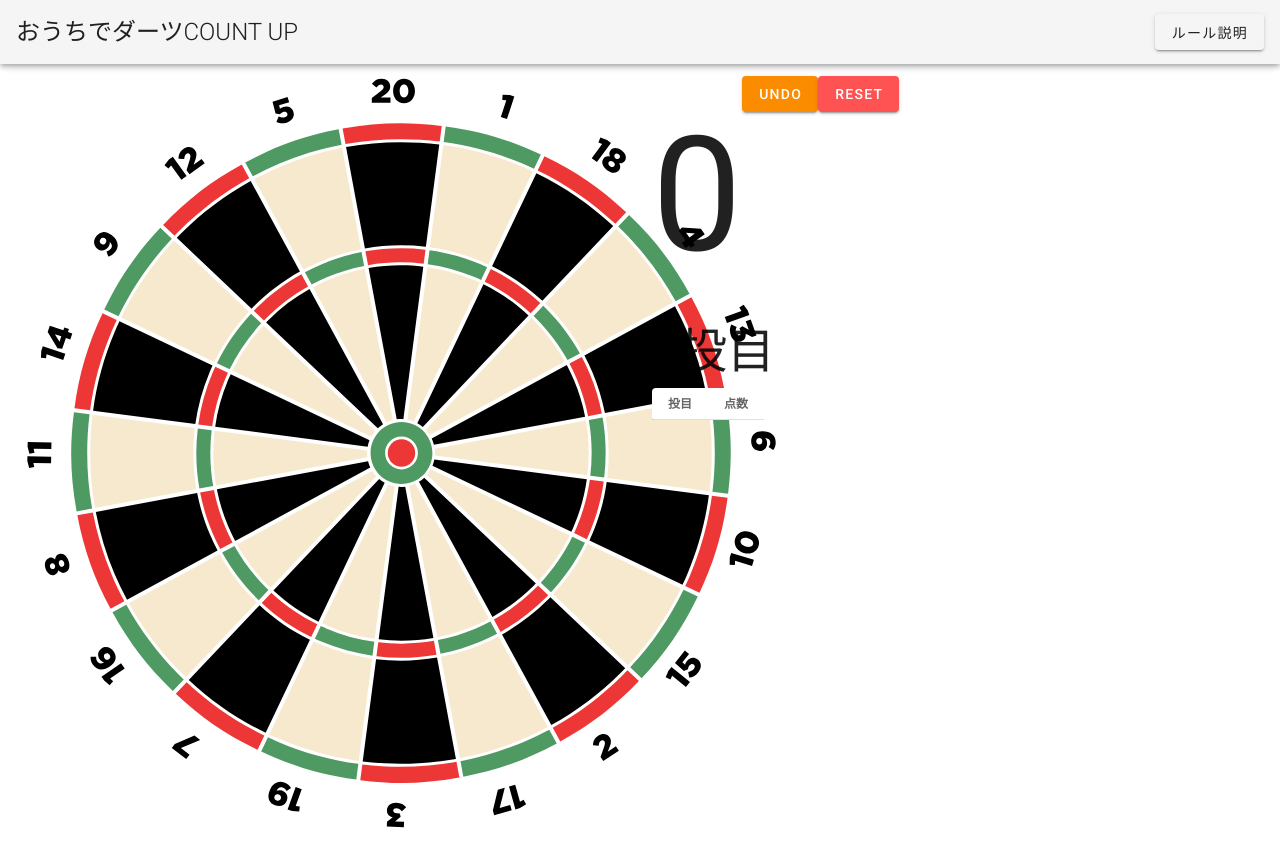
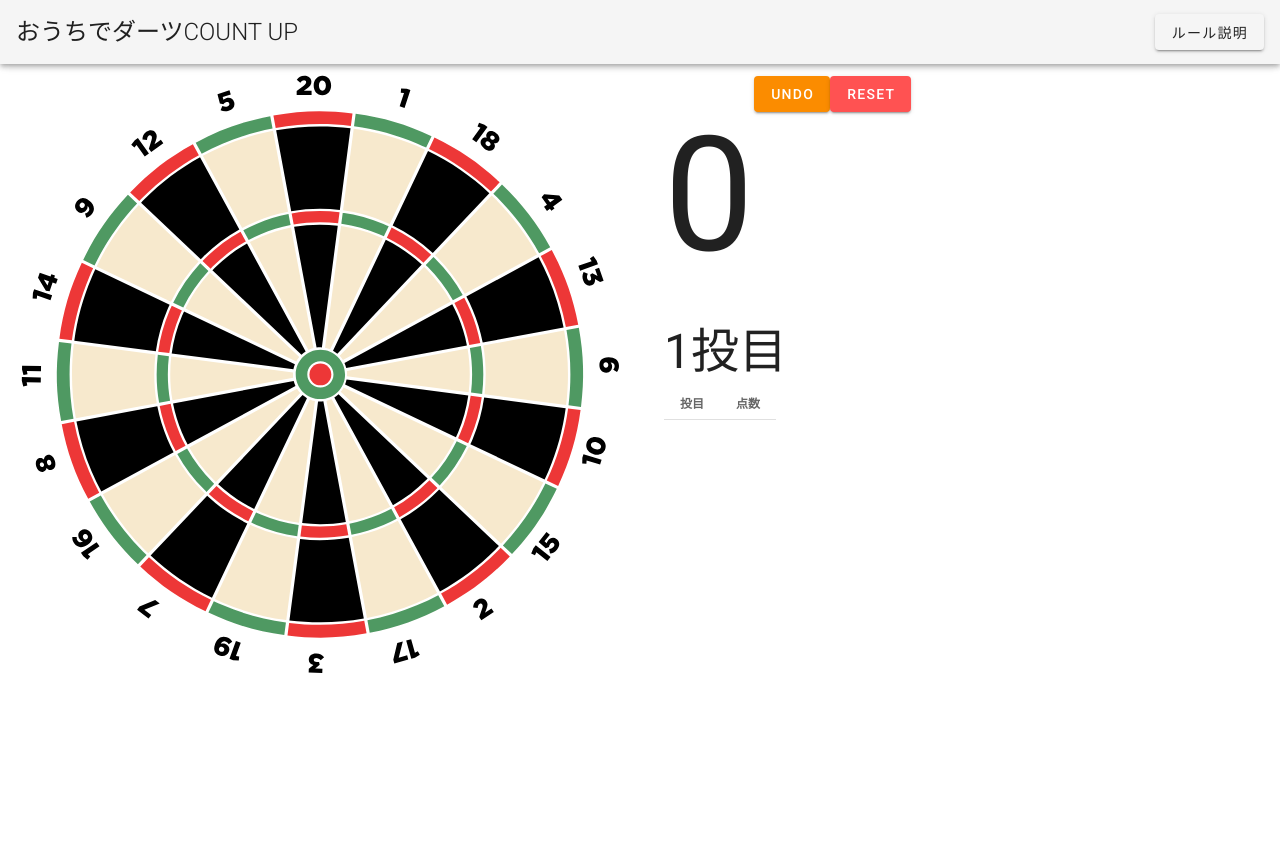
Before and after one commit to nanchovy/countup, a Vue app: page / in a window 1280 px wide. After the commit the page ends 800 px from the top, so only its background shows below. Built offline with nearby package versions, Linux system fonts and the light colour scheme.

Commit message:
配置をレスポンシブ対応した
- ボードのサイズが不適当に小さくならないように修正 #5
- 画面横幅が小さい時はボードとスコアが上下に並ぶように修正

```diff
--- a/src/App.vue
+++ b/src/App.vue
@@ -30,19 +30,21 @@
 
     <v-content>
       <v-layout>
-        <v-flex xs12 sm6>
+        <v-row>
+          <v-col cols="12" md="6">
             <dart-board
               @clicked="clicked"
             />
-        </v-flex>
-        <v-flex xs12 sm6>
+          </v-col>
+          <v-col cols="12" md="6">
             <score-board
               :history="history"
               :over="over"
               @deleteLastHistory="deleteLastHistory"
               @resetHistory="resetHistory"
             />
-        </v-flex>
+          </v-col>
+        </v-row>
       </v-layout>
     </v-content>
   </v-app>
--- a/src/components/DartBoard.vue
+++ b/src/components/DartBoard.vue
@@ -1,5 +1,5 @@
 <template>
-    <svg id="dartboard" xmlns="http://www.w3.org/2000/svg" xmlns:xlink="http://www.w3.org/1999/xlink" version="1.1" x="0px" y="0px" width="787px" height="774px" viewBox="0 0 787 774" enable-background="new 0 0 787 774" xml:space="preserve">
+    <svg id="dartboard" xmlns="http://www.w3.org/2000/svg" xmlns:xlink="http://www.w3.org/1999/xlink" version="1.1" x="0px" y="0px" viewBox="0 0 787 774" enable-background="new 0 0 787 774" xml:space="preserve">
 <g id="areas">
 	<g id="s">
 		<path @click="clicked(19, 1);" id="s19" fill="#F7E9CD" d="M327.95 561.926c-1.952-0.825-3.879-1.693-5.795-2.581l66.1-138.906 c2.034 0.8 4.2 1.5 6.4 1.884L374.688 574.84C358.626 572.6 343 568.3 327.9 561.926z M358.728 696.9 l13.366-102.239c-17.849-2.479-35.233-7.257-51.936-14.321c-2.225-0.941-4.422-1.932-6.605-2.945l-44.31 93.1 c3.562 1.7 7.2 3.3 10.8 4.827C305.328 686.1 331.7 693.3 358.7 696.928z"/>
```
Lines whose indentation alone changed are shown as unchanged.
